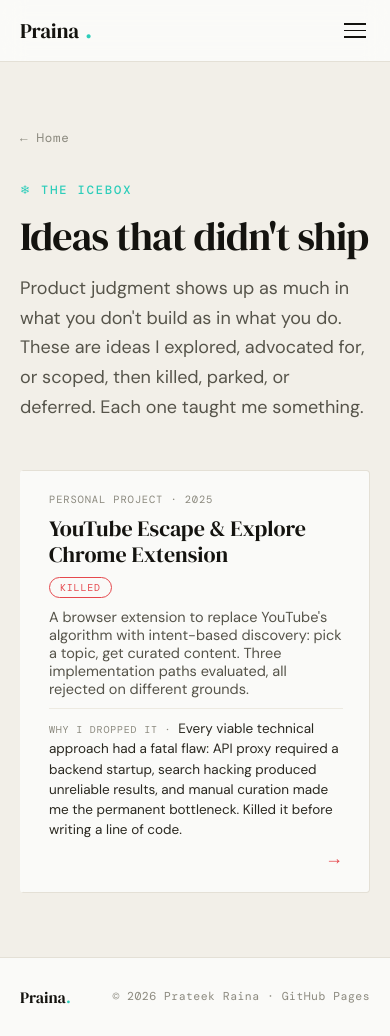
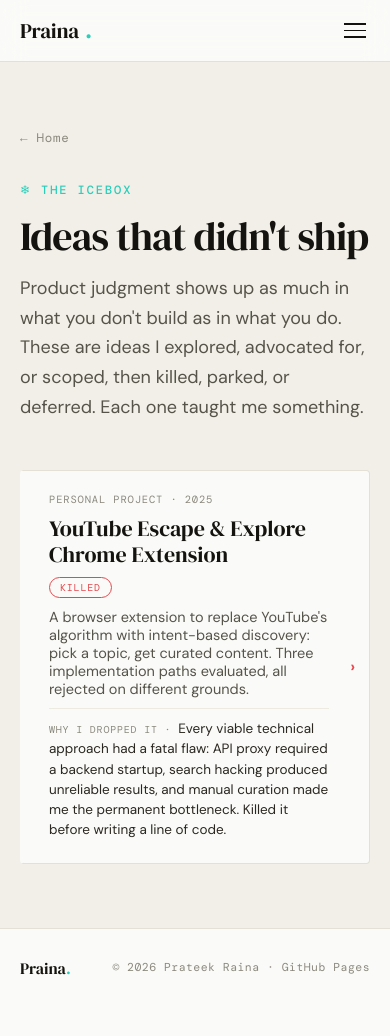
Before and after one commit to praina/praina.github.io, a Jekyll site: the page built from icebox/index.html, in a window 390 px wide and 1036 px high. Built offline with Jekyll 4.4.1, drawn with Linux system fonts in a browser that asks for light colours; some web fonts are replaced.

Commit message:
Rework mobile tap indicator: hover-aware trigger, centered bold chevron
Replaced the max-width:640px breakpoint with @media (hover: none) so a
resized desktop browser window never shows the indicator -- only real
touch devices do, regardless of viewport width. Moved the indicator
from bottom-right to vertically centered on the card's right edge
(matching the iOS/Android list-disclosure pattern), sized with
clamp() so it scales with viewport width instead of a fixed size, and
switched from a thin serif arrow to a bold DM Sans chevron for a
clearer tap affordance.

```diff
--- a/_includes/listing-card.html
+++ b/_includes/listing-card.html
@@ -22,7 +22,7 @@
     <span class="listing-card__detail-label">Why I dropped it · </span>{{ item.why_dropped }}
   </div>
   {% endif %}
-  {% if item_url %}<span class="listing-card__arrow-mobile">→</span>{% endif %}
+  {% if item_url %}<span class="listing-card__arrow-mobile">›</span>{% endif %}
 {% if item_url %}
 </a>
 {% else %}
--- a/css/style.css
+++ b/css/style.css
@@ -655,10 +655,13 @@ body  { background: var(--c-bg); color: var(--c-ink); font-family: var(--f-body)
 }
 .listing-card__arrow-mobile { display: none; }
 
-@media (max-width: 640px) {
+@media (hover: none) {
+  .listing-card { padding-right: 40px; }
   .listing-card__arrow-mobile {
-    display: inline-block; align-self: flex-end; margin-top: -6px;
-    font-family: var(--f-display); font-size: 18px; color: var(--c-accent);
+    display: inline-block; position: absolute; right: 14px; top: 50%;
+    transform: translateY(-50%);
+    font-family: var(--f-body); font-weight: 700;
+    font-size: clamp(14px, 4vw, 20px); color: var(--c-accent);
   }
   .listing-card--killed .listing-card__arrow-mobile { color: var(--c-status-kill); }
   .listing-card--parked .listing-card__arrow-mobile { color: var(--c-status-park); }
```
